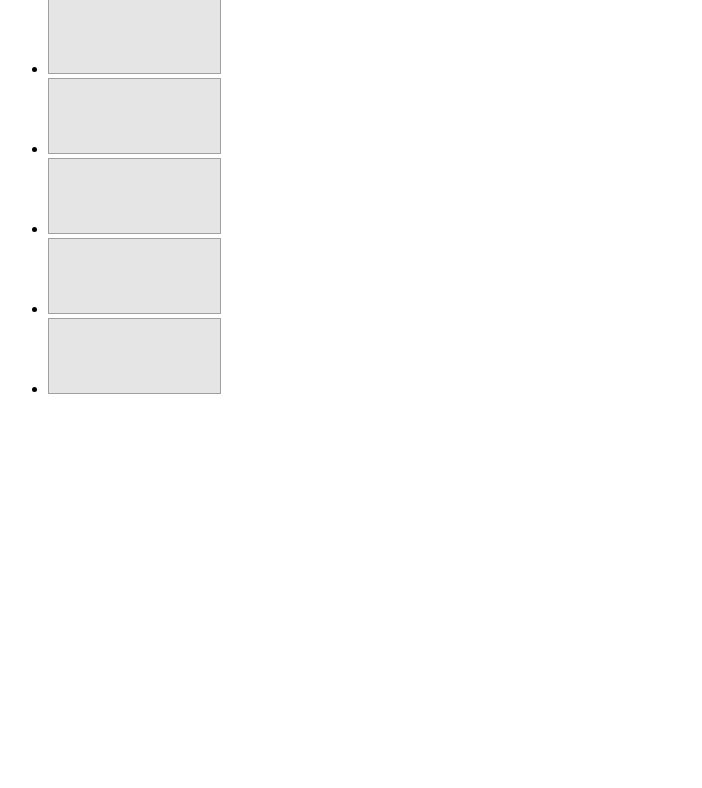
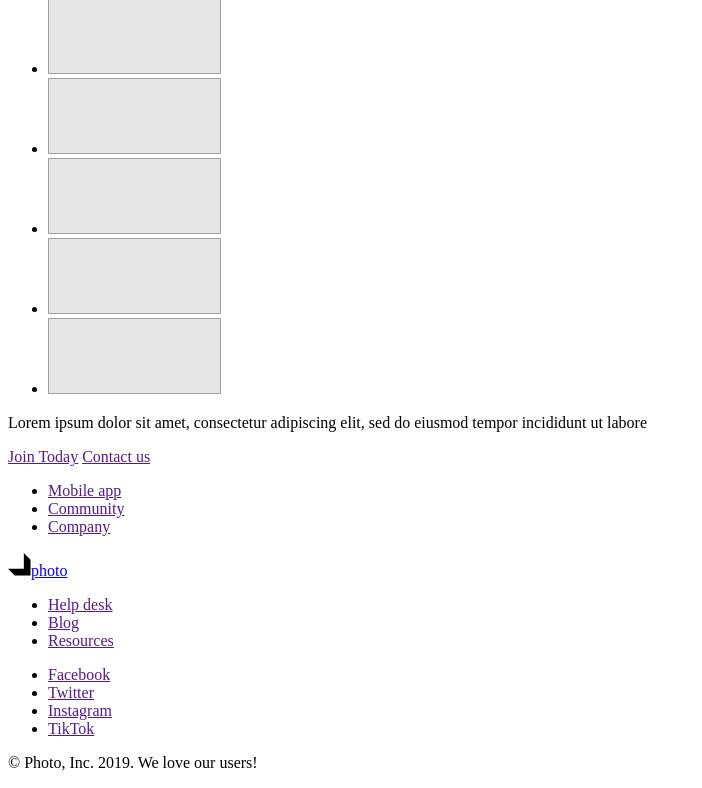
Before and after one commit to sandra-selezen/wireframe-practise, a plain HTML site: page index.html in a window 1280 px wide. Shown: the part 1383-2171 px from the top of the page, without its empty margins (0-702 px from the left). Before the commit the page ends 1797 px from the top, so only its background shows below. Drawn offline with Linux system fonts and the light colour scheme.

Commit message:
Update index.html
Зроблена розмітка футера

```diff
--- a/index.html
+++ b/index.html
@@ -9,7 +9,7 @@
 <body>
     <header>
         <nav>
-            <a href="/"><img src="./images/Union.svg" alt="">photo</a>
+            <a href="/"><img src="./images/Union.svg" alt="logo">photo</a>
         <ul>
             <li>Features</li>
             <li>Pricing</li>
@@ -92,9 +92,36 @@
             </ul>
         </section>
 
+        <section>
+            <p>Lorem ipsum dolor sit amet, consectetur adipiscing elit, sed do eiusmod tempor incididunt ut labore</p>
+            <a href="">Join Today</a>
+            <a href="">Contact us</a>
+        </section>
+
     </main>
     <footer>
+        <ul>
+            <li><a href="">Mobile app</a></li>
+            <li><a href="">Community</a></li>
+            <li><a href="">Company</a></li>
+        </ul>
 
+        <a href="/"><img src="./images/Union.svg" alt="logo">photo</a>
+
+        <ul>
+            <li><a href="">Help desk</a></li>
+            <li><a href="">Blog</a></li>
+            <li><a href="">Resources</a></li>
+        </ul>
+
+        <ul>
+            <li><a href="" aria-label="Facebook">Facebook</a></li>
+            <li><a href="" aria-label="Twitter">Twitter</a></li>
+            <li><a href="" aria-label="Instagram">Instagram</a></li>
+            <li><a href="" aria-label="TikTok">TikTok</a></li>
+        </ul>
+
+        <p>&copy; Photo, Inc. 2019. We love our users!</p>
     </footer>
 </body>
 </html>
```
